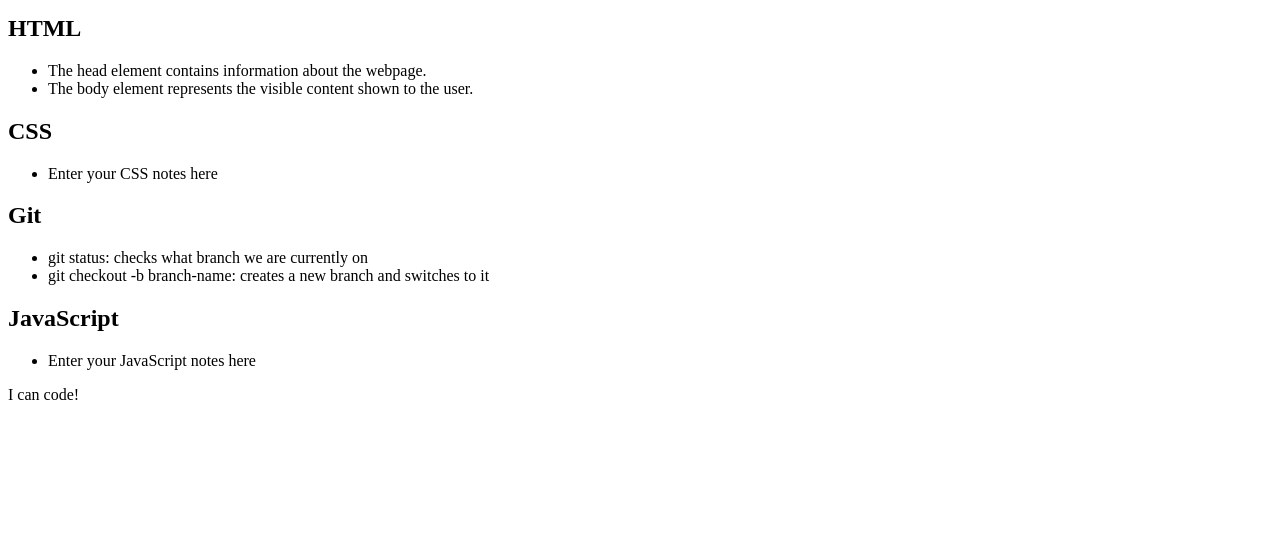
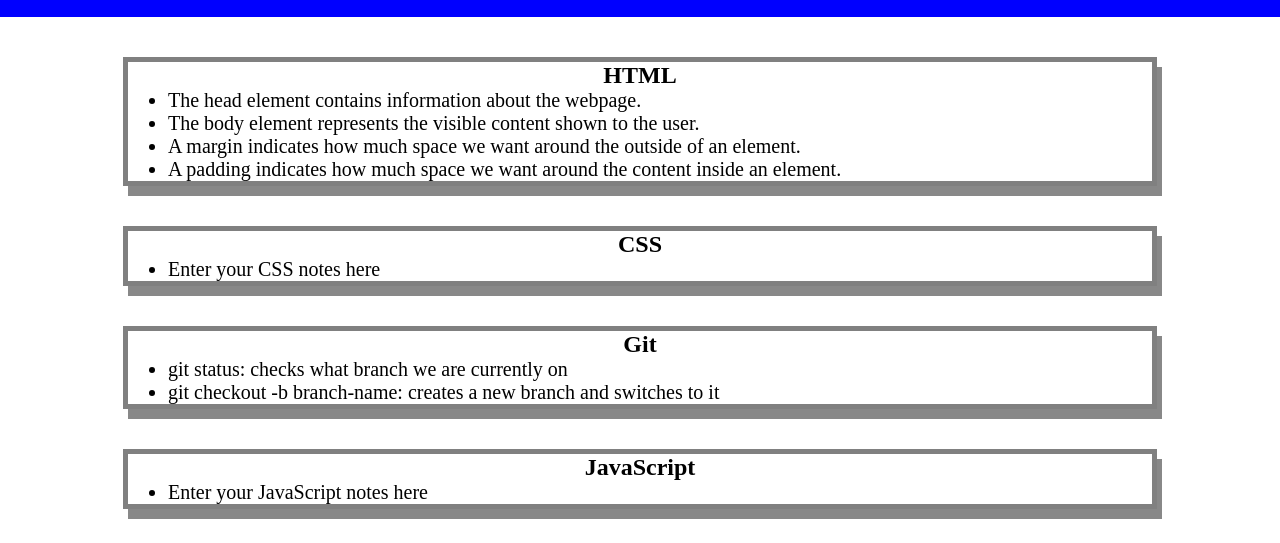
Before and after one commit to trlivenp/pre-work-study-guide, a plain HTML site: page index.html in a window 1280 px wide. Shown: the part 103-646 px from the top of the page. Drawn offline with Linux system fonts and the light colour scheme.

Commit message:
added CSS to project

```diff
--- a/index.html
+++ b/index.html
@@ -4,6 +4,7 @@
     <meta charset="UTF-8" />
     <meta http-equiv="X-UA-Compatible" content="IE=edge" />
     <meta name="viewport" content="width=device-width, initial-scale=1.0" />
+    <link rel="stylesheet" href=".assets/style.css">
     <title>Prework Study Guide</title>
   </head>
   <body>
@@ -17,6 +18,8 @@
         <ul>
           <li>The head element contains information about the webpage.</li>
           <li>The body element represents the visible content shown to the user.</li>
+          <li>A margin indicates how much space we want around the outside of an element.</li>
+          <li>A padding indicates how much space we want around the content inside an element.</li>
         </ul>
 
       </section>
```
Also changed, not shown: .assets/style.css (added).
